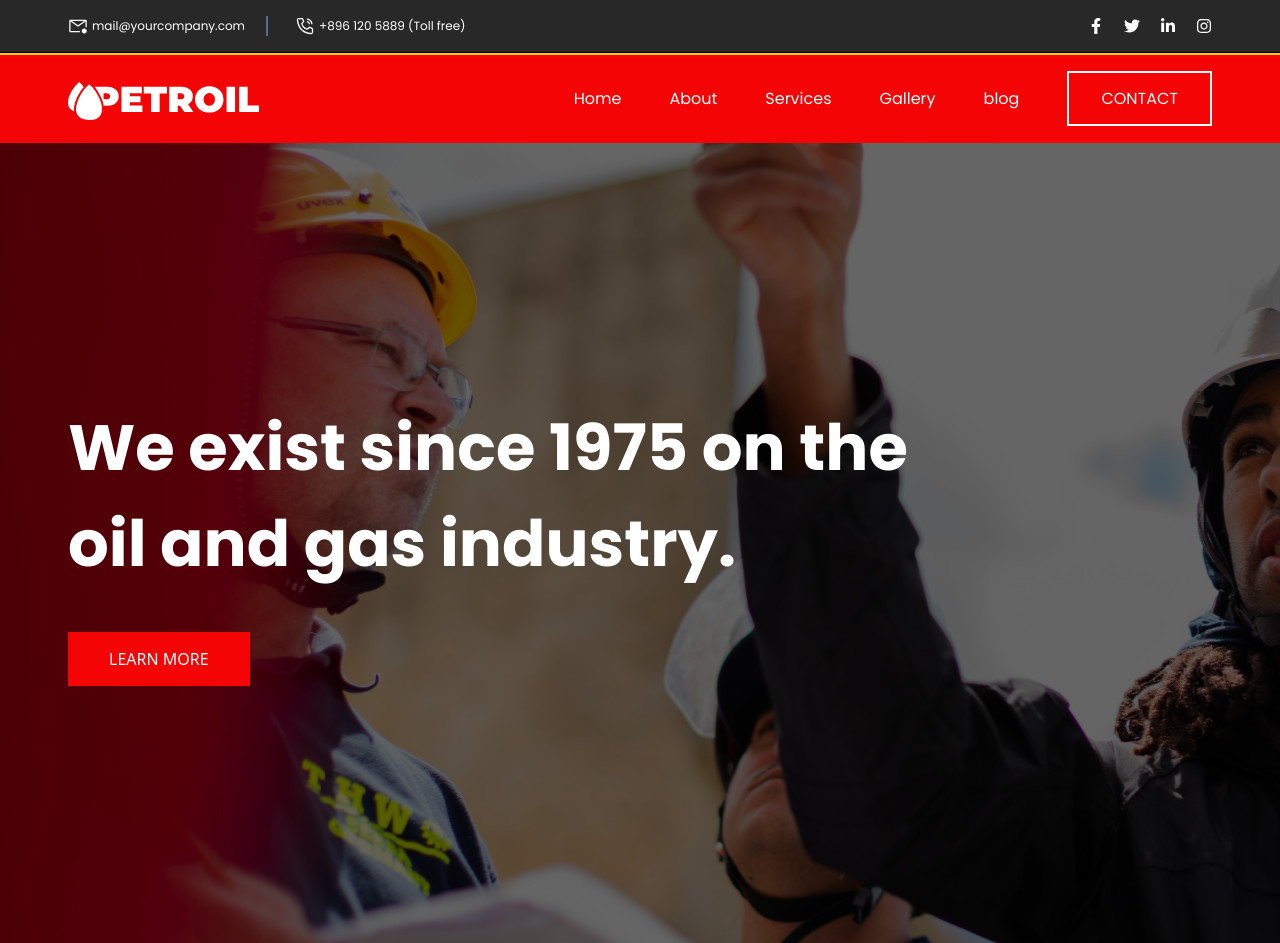
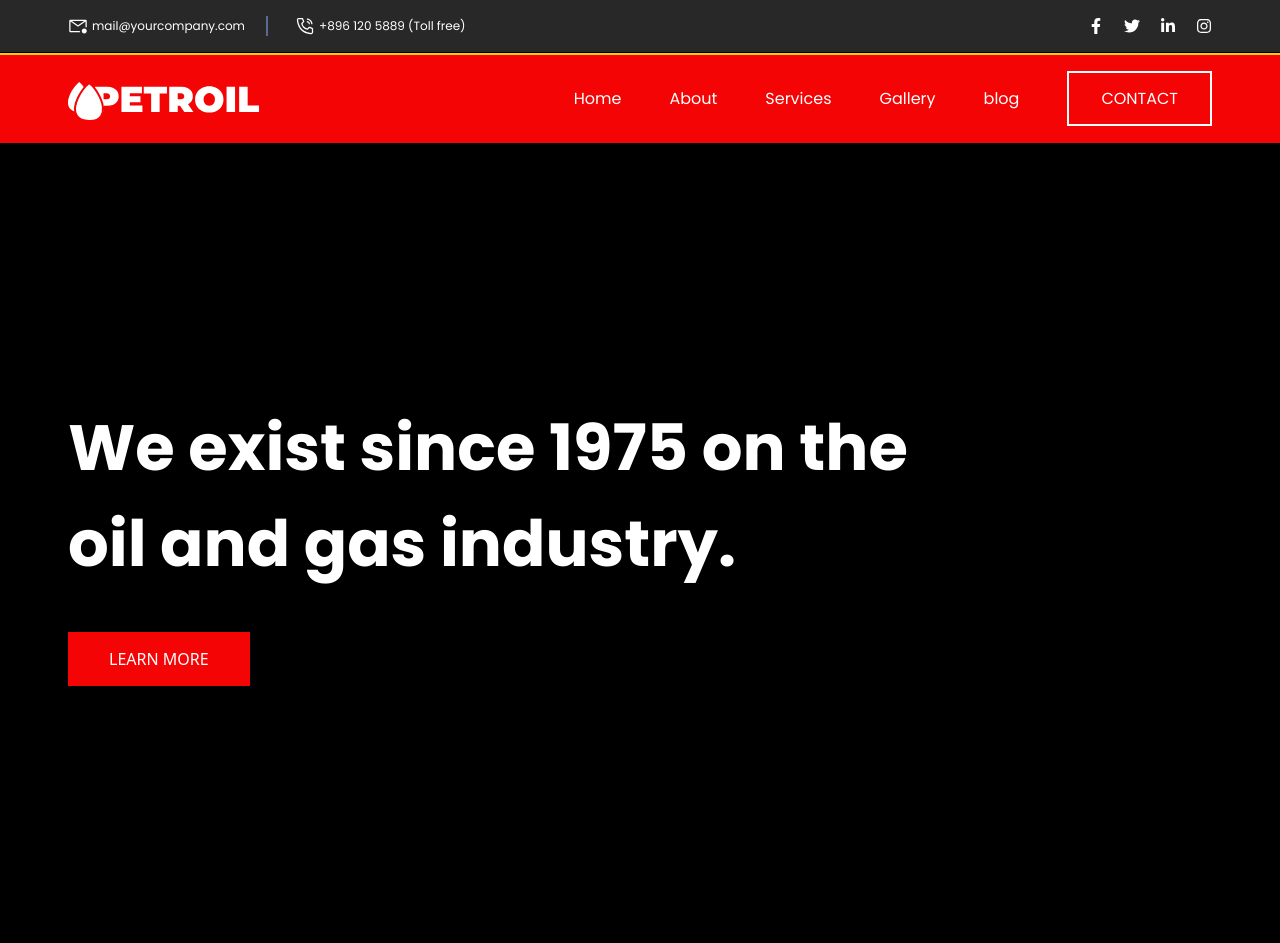
Before and after one commit to seizen007/petroil, a React (Vite) app: page / in a window 1280 px wide. Built offline with nearby package versions, Linux system fonts and the light colour scheme; a web font is replaced by a local one.

Commit message:
pic commit

```diff
--- a/src/components/Hero/Hero.jsx
+++ b/src/components/Hero/Hero.jsx
@@ -2,7 +2,7 @@ import React from 'react'
 
 const Hero = () => {
     return (
-        <div className="banner bg-hero-banner bg-no-repeat bg-cover ">
+        <div className="banner bg-[url('./src/assets/banner.svg)] bg-no-repeat bg-cover ">
             <div className="w-full h-full bg-black/60">
                 <div className="container">
                     <div className="banner-wrapper flex flex-wrap gap-y-10 py-[257px]  text-white w-3/4  content-center">
```
